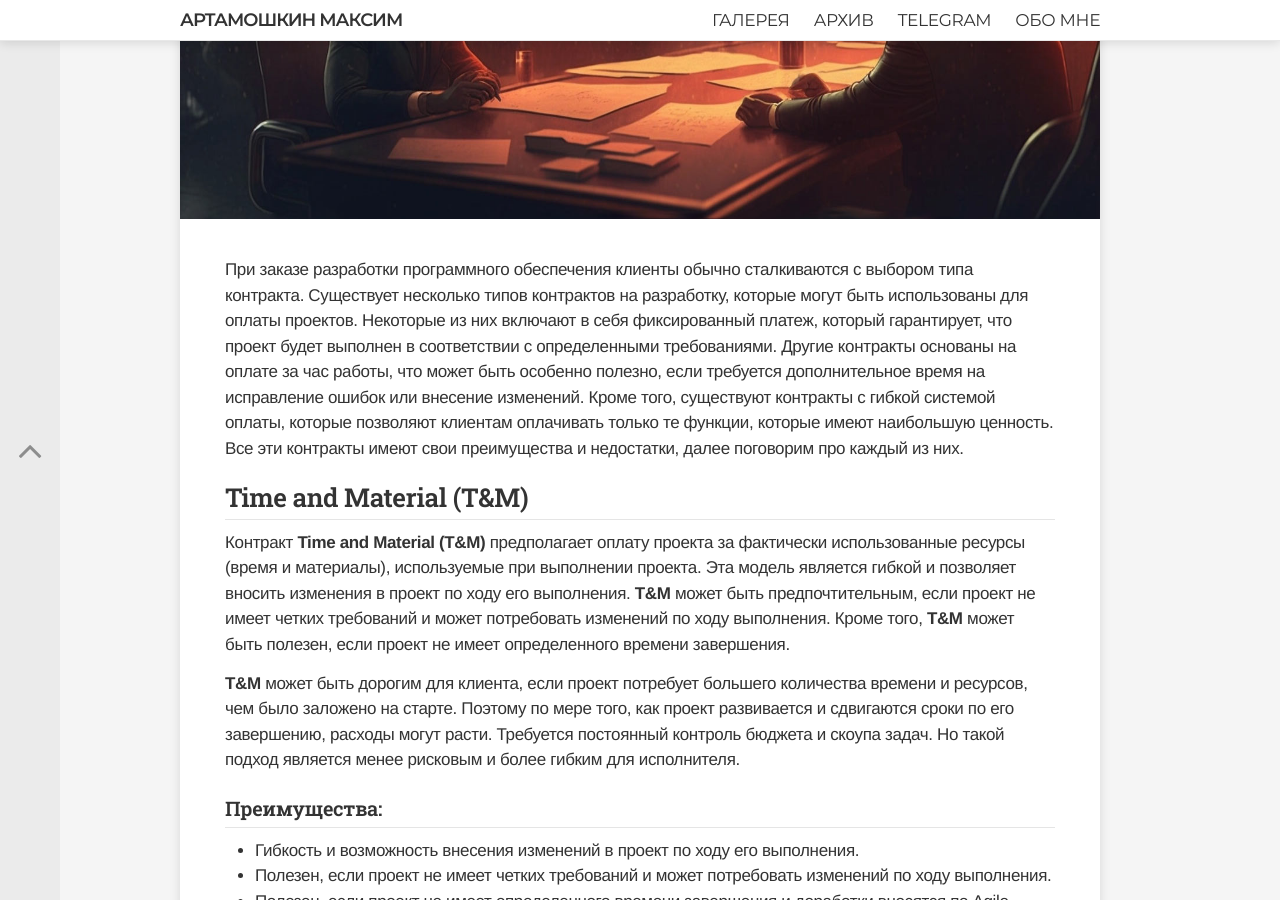
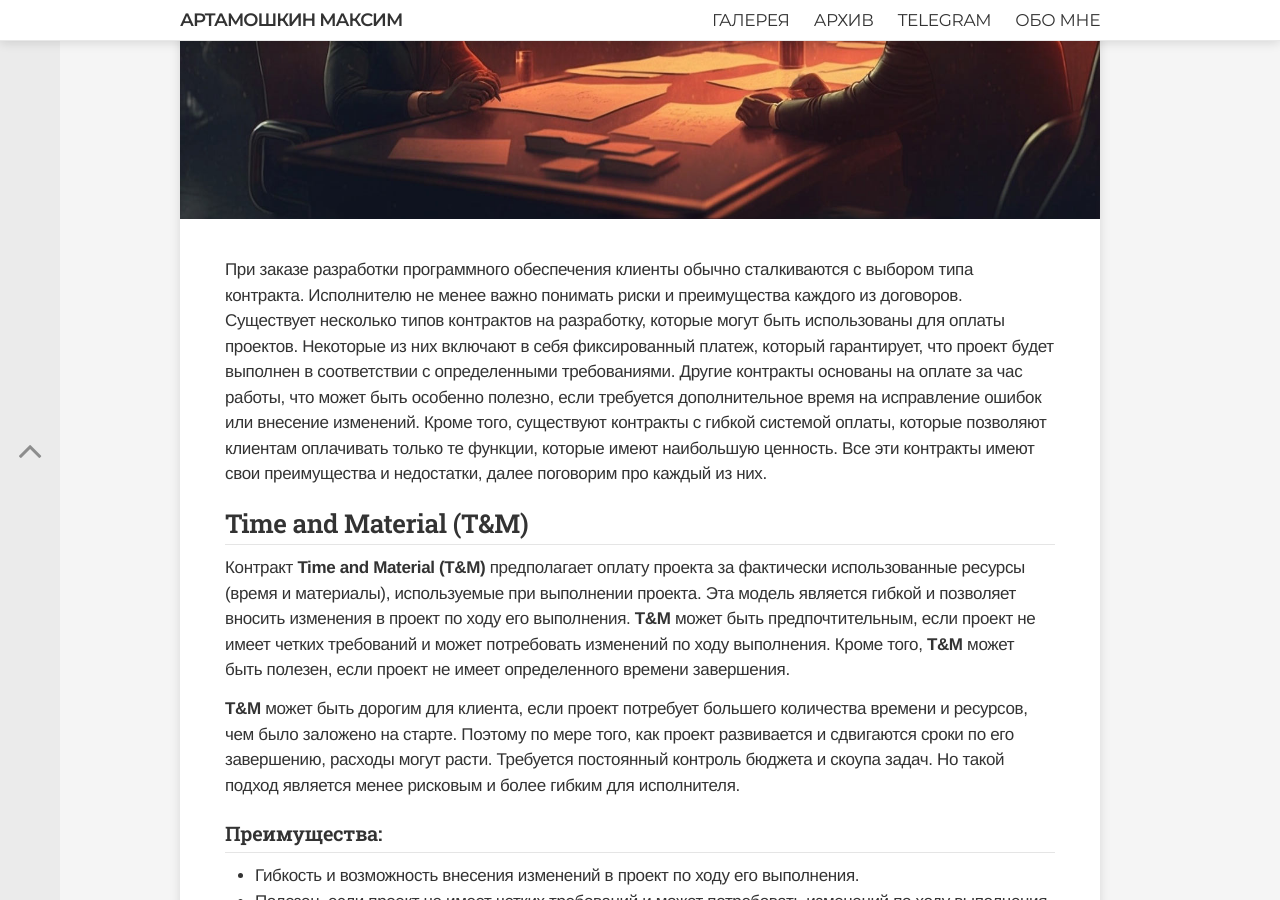
Before and after one commit to martamoshkin/blog.zverit.com, a Jekyll site: the page built from _posts/business/2023-3-04-5-types-development-contracts.md, in a window 1280 px wide and 900 px high, scrolled down 364 px. Built offline with Jekyll 4.4.1, drawn with Linux system fonts in a browser that asks for light colours; comment, search, counter and statistics services are not loaded.

Commit message:
Update 2023-3-04-5-types-development-contracts.md

```diff
--- a/_posts/business/2023-3-04-5-types-development-contracts.md
+++ b/_posts/business/2023-3-04-5-types-development-contracts.md
@@ -9,7 +9,7 @@ tags: [Бизнес]
 description: "На текущий момент в России наблюдается тренд перехода от разработки по time & material к fixed price. При этом выбор формата заказной разработки зависит от потребностей и возможностей заказчика. Fixed price позволяет снизить инвестиционную нагрузку и повышает ответственность разработчика перед заказчиком за конечный результат. Однако заказчикам нужно максимально четко формулировать техническое задание и проговаривать с разработчиками все детали.
 Для подрядчика разработка по фиксированной цене требует сильной команды с опытом оценки проектов и управления рисками, чтобы минимизировать возможные неожиданные затраты и задержки."
 ---
-При заказе разработки программного обеспечения клиенты обычно сталкиваются с выбором типа контракта. Существует несколько типов контрактов на разработку, которые могут быть использованы для оплаты проектов. Некоторые из них включают в себя фиксированный платеж, который гарантирует, что проект будет выполнен в соответствии с определенными требованиями. Другие контракты основаны на оплате за час работы, что может быть особенно полезно, если требуется дополнительное время на исправление ошибок или внесение изменений. Кроме того, существуют контракты с гибкой системой оплаты, которые позволяют клиентам оплачивать только те функции, которые имеют наибольшую ценность. Все эти контракты имеют свои преимущества и недостатки, далее поговорим про каждый из них.
+При заказе разработки программного обеспечения клиенты обычно сталкиваются с выбором типа контракта. Исполнителю не менее важно понимать  риски и преимущества каждого из договоров. Существует несколько типов контрактов на разработку, которые могут быть использованы для оплаты проектов. Некоторые из них включают в себя фиксированный платеж, который гарантирует, что проект будет выполнен в соответствии с определенными требованиями. Другие контракты основаны на оплате за час работы, что может быть особенно полезно, если требуется дополнительное время на исправление ошибок или внесение изменений. Кроме того, существуют контракты с гибкой системой оплаты, которые позволяют клиентам оплачивать только те функции, которые имеют наибольшую ценность. Все эти контракты имеют свои преимущества и недостатки, далее поговорим про каждый из них.
 <!-- more -->
 
 ### Time and Material (T&M)
```
